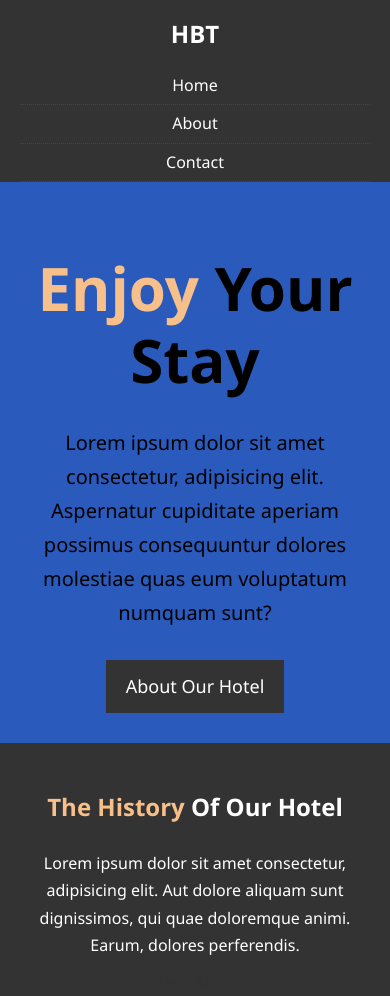
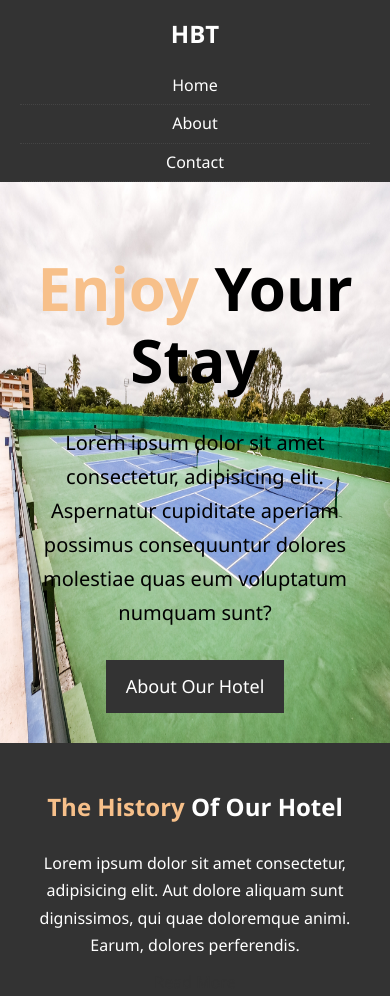
Before and after one commit to himanshumangal09/ERROR1, a plain HTML site: page index.html in a window 390 px wide. Shown: the top 996 px of the page. Drawn offline with Linux system fonts and the light colour scheme.

Commit message:
solved image background error

```diff
--- a/css/style.css
+++ b/css/style.css
@@ -107,8 +107,9 @@ p {
 }
 /* Showcase */
 #showcase {
-    background-color: rgb(42, 90, 187);
+    background-image: url(../../images/sport.jpg);
     height: 600px;
+    background-size: 100% 100%;
 }
 #showcase .showcase-content {
     color: #000000;
```
Also changed, not shown: about.html (+1 -1 lines), contact.html (+1 -1 lines).
